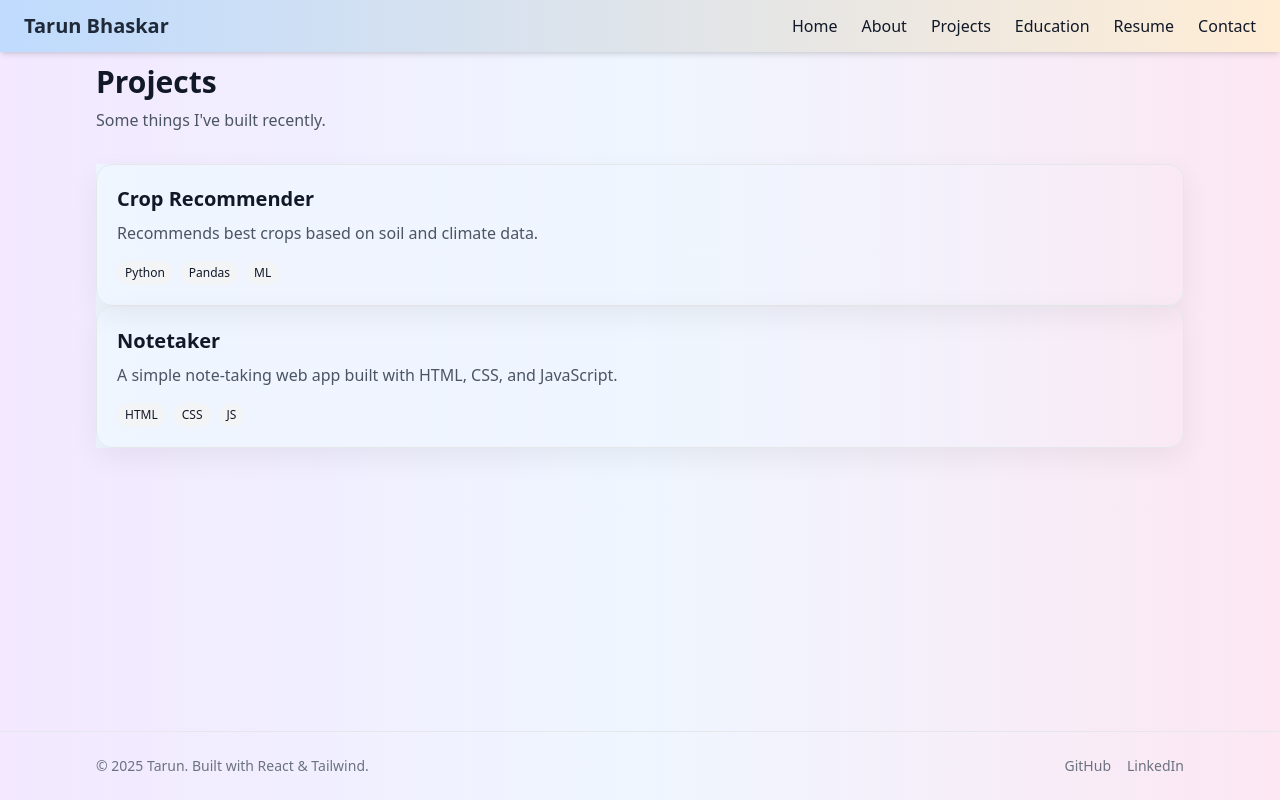
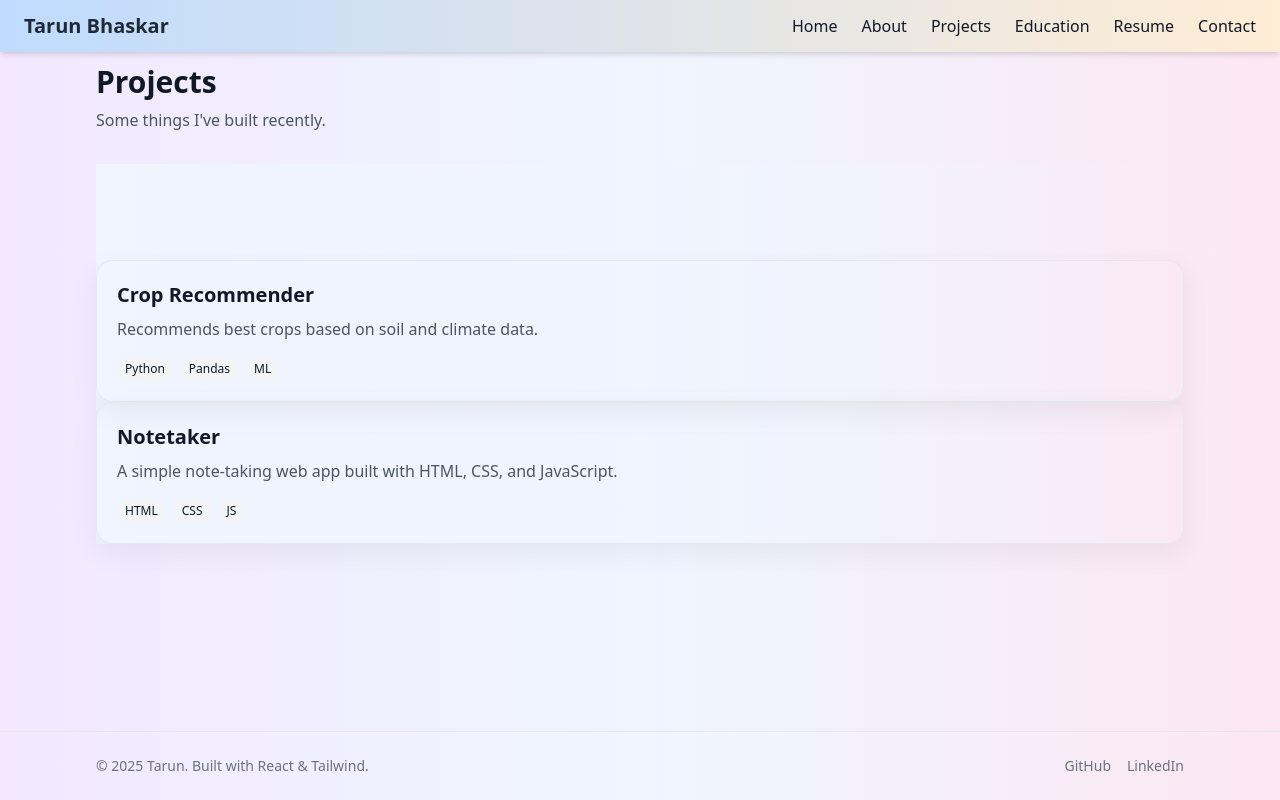
Before and after one commit to Tarunbhaskar199/TARUN-PORTFOLIO, a React (Vite) app: page /projects in a window 1280 px wide. Built offline with nearby package versions, Linux system fonts and the light colour scheme.

Commit message:
Projects.jsx

```diff
--- a/src/pages/Projects.jsx
+++ b/src/pages/Projects.jsx
@@ -5,7 +5,7 @@ import { projects } from '../projects.data'
 export default function Projects() {
   return (
     <Section title="Projects" subtitle="Some things I've built recently.">
-      <div className=" bg-gradient-to-r from-blue-50 to-purple-100grid sm:grid-cols-2 lg:grid-cols-3 gap-6">
+      <div className=" bg-gradient-to-r from-blue-50 to-purple-100grid sm:grid-cols-2 lg:grid-cols-3 gap-6 pt-24">
         {projects.map(p => <ProjectCard key={p.title} {...p} />)}
       </div>
     </Section>
```
